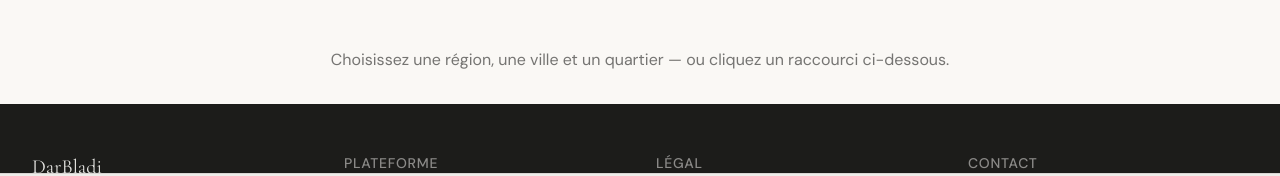
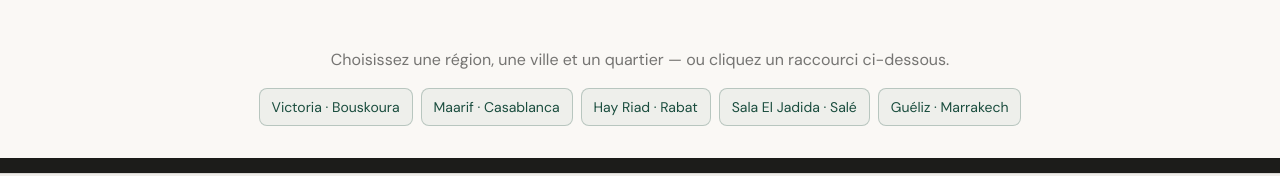
Before and after one commit to drissaj97/immo, a Next.js app: page /en/louer in a window 1280 px wide. Shown: the part 554-730 px from the top of the page. Built offline with nearby package versions, Linux system fonts and the light colour scheme; no server answers.

Commit message:
fix(ux): raccourcis aussi sur Acheter et Louer

```diff
--- a/src/app/[locale]/acheter/page.tsx
+++ b/src/app/[locale]/acheter/page.tsx
@@ -1,5 +1,6 @@
 import { ListingsFeed } from "@/components/listings/listings-feed";
 import { PropertySearch } from "@/components/search/property-search";
+import { PopularSearchLinks } from "@/components/search/popular-search-links";
 import { searchListings } from "@/server/repositories/listings";
 import { getGeographySearchTree } from "@/lib/geography/index";
 import type { SearchFilters } from "@/modules/search/natural-language-parser";
--- a/src/app/[locale]/louer/page.tsx
+++ b/src/app/[locale]/louer/page.tsx
@@ -1,5 +1,6 @@
 import { ListingsFeed } from "@/components/listings/listings-feed";
 import { PropertySearch } from "@/components/search/property-search";
+import { PopularSearchLinks } from "@/components/search/popular-search-links";
 import { searchListings } from "@/server/repositories/listings";
 import { getGeographySearchTree } from "@/lib/geography/index";
 import type { SearchFilters } from "@/modules/search/natural-language-parser";
@@ -100,7 +101,10 @@ export default async function LouerPage({
           <p className="mt-12 text-center text-charcoal/60">Aucune annonce de location pour ces critères.</p>
         )
       ) : (
-        <p className="mt-12 text-center text-charcoal/60">{locationGateMessage()}</p>
+        <div className="mt-12 space-y-4 text-center">
+          <p className="text-charcoal/60">{locationGateMessage()}</p>
+          <PopularSearchLinks locale={locale} path="louer" />
+        </div>
       )}
     </div>
   );
```
